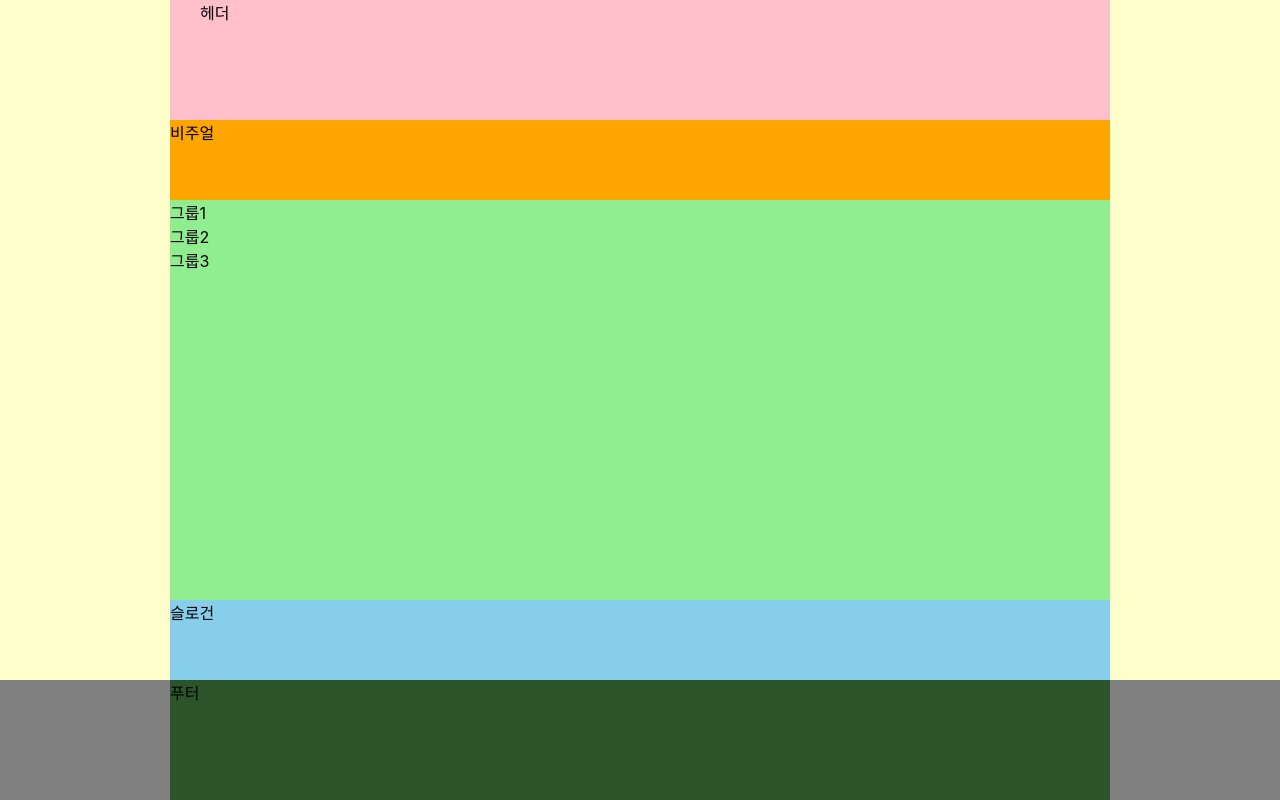
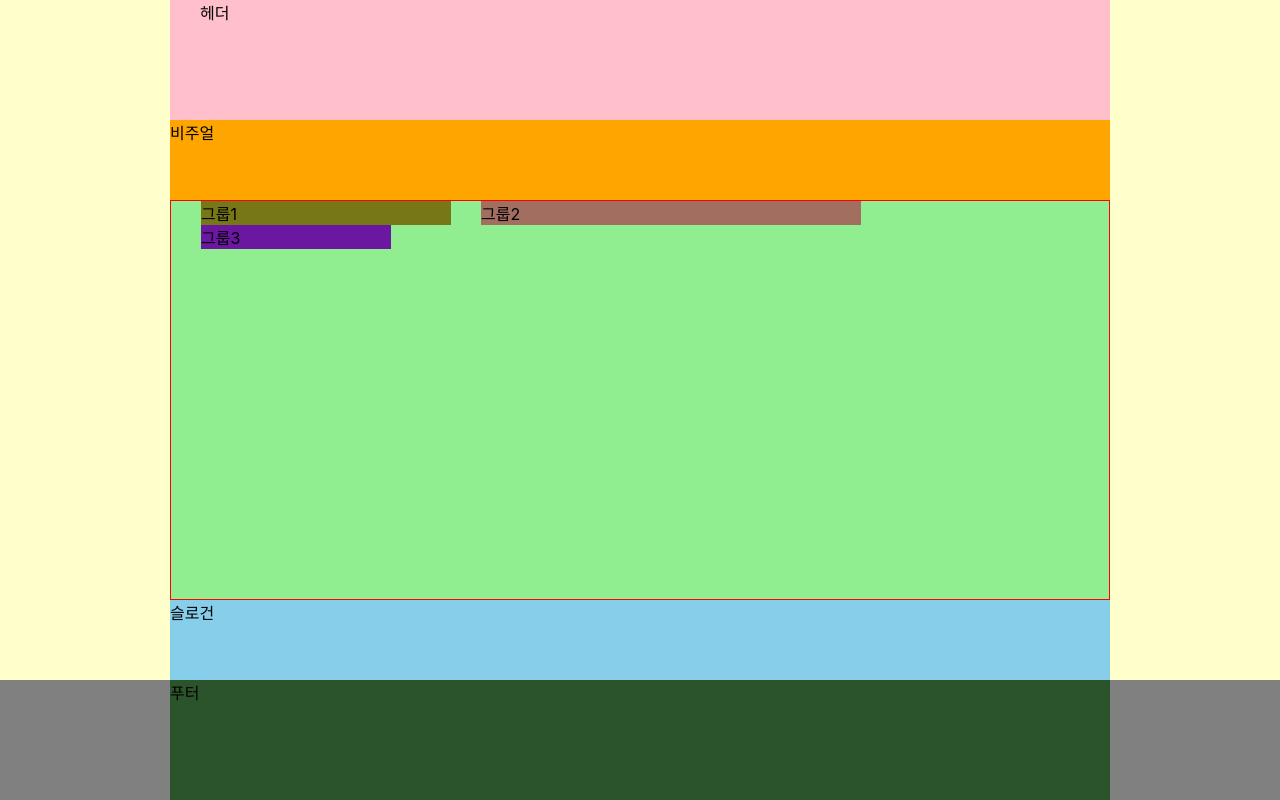
Before and after one commit to MIINII/HTML5, a website: page index.html in a window 1280 px wide. Drawn offline with Linux system fonts and the light colour scheme; a web font is replaced by a local one.

Commit message:
float을 이용한 레이아웃 구성

```diff
--- a/styles/style.css
+++ b/styles/style.css
@@ -2,6 +2,13 @@
 @import url(./normalize.css);
 @import url(./reset.css);
 @import url('https://cdn.jsdelivr.net/gh/orioncactus/pretendard@v1.3.6/dist/web/variable/pretendardvariable-dynamic-subset.css');
+
+/* basic style */
+*,
+*::before,
+*::after {
+  box-sizing: border-box;
+}
 
 body {
   background: #ffc;
@@ -39,6 +46,37 @@ body {
 .main {
   background: lightgreen;
   height: 50vh;
+  border: 1px solid red;
+  display: flow-root;
+  padding: 0 15px;
+}
+/* 인라인 상자이기 때문에 블록으로 만들어줘야함 */
+/* .main::after {
+  display: inline-block;
+  content: '마지막 자식요소';
+  clear: both;
+} */
+/* .clearfix {
+  clear : float를 해제하는 기능
+  clear: both;
+} */
+
+.group {
+  margin: 0 15px;
+  float: left;
+}
+
+.group1 {
+  width: 250px;
+  background-color: rgb(120, 119, 24);
+}
+.group2 {
+  width: 380px;
+  background-color: rgb(162, 110, 95);
+}
+.group3 {
+  width: 190px;
+  background-color: rgb(107, 23, 161);
 }
 
 /* slogan */
@@ -53,5 +91,5 @@ body {
 }
 .footer-inner {
   height: 15vh;
-  background-color: rgb(43,84,43);
+  background-color: rgb(43, 84, 43);
 }
```
Also changed, not shown: index.html (+1 -0 lines).
